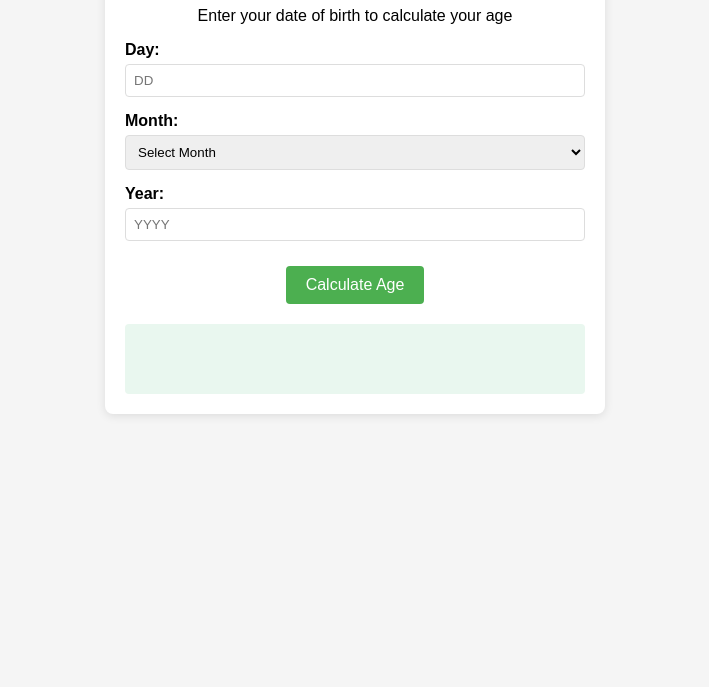
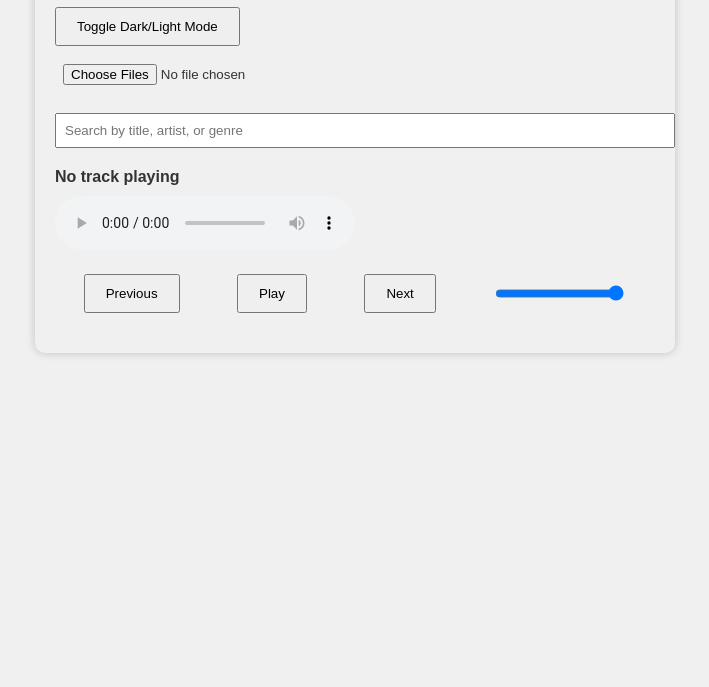
Before and after one commit to KN-DEEPIKA/codealpha_tasks, a plain HTML site: page index.html in a window 1280 px wide. Shown: the part 113-800 px from the top of the page, without its empty margins (285-994 px from the left). Drawn offline with Linux system fonts and the light colour scheme.

Commit message:
Add files via upload

```diff
--- a/index.html
+++ b/index.html
@@ -3,178 +3,210 @@
 <head>
     <meta charset="UTF-8">
     <meta name="viewport" content="width=device-width, initial-scale=1.0">
-    <title>Age Calculator</title>
-
-    </head>
+    <title>Music Player</title>
     <style>
-
         body {
             font-family: Arial, sans-serif;
-            max-width: 500px;
+            margin: 0;
+            padding: 20px;
+            transition: background-color 0.3s, color 0.3s;
+        }
+        .light-mode {
+            background-color: #f0f0f0;
+            color: #333;
+        }
+        .dark-mode {
+            background-color: #222;
+            color: #fff;
+        }
+        .player-container {
+            max-width: 600px;
             margin: 0 auto;
             padding: 20px;
-            text-align: center;
-            background-color: #f5f5f5;
+            border-radius: 10px;
+            box-shadow: 0 0 10px rgba(0, 0, 0, 0.2);
         }
-        h1 {
-            color: #333;
+        .controls {
+            display: flex;
+            justify-content: space-around;
+            margin: 20px 0;
         }
-        .calculator {
-            background-color: white;
-            padding: 20px;
-            border-radius: 8px;
-            box-shadow: 0 2px 10px rgba(0, 0, 0, 0.1);
+        .playlist {
+            max-height: 200px;
+            overflow-y: auto;
+            margin-top: 20px;
         }
-        .input-group {
-            margin-bottom: 15px;
-            text-align: left;
+        .playlist-item {
+            padding: 10px;
+            cursor: pointer;
+            border-bottom: 1px solid #ccc;
         }
-        label {
-            display: block;
-            margin-bottom: 5px;
+        .playlist-item:hover {
+            background-color: #e0e0e0;
+        }
+        .dark-mode .playlist-item:hover {
+            background-color: #333;
+        }
+        input[type="file"], input[type="text"] {
+            margin: 10px 0;
+            width: 100%;
+            padding: 8px;
+        }
+        button {
+            padding: 10px 20px;
+            cursor: pointer;
+        }
+        .current-track {
+            margin: 10px 0;
             font-weight: bold;
         }
-        input, select {
-            width: 100%;
-            padding: 8px;
-            border: 1px solid #ddd;
-            border-radius: 4px;
-            box-sizing: border-box;
-        }
-        button {
-            background-color: #4CAF50;
-            color: white;
-            border: none;
-            padding: 10px 20px;
-            border-radius: 4px;
-            cursor: pointer;
-            font-size: 16px;
-            margin-top: 10px;
-        }
-        button:hover {
-            background-color: #45a049;
-        }
-        #result {
-            margin-top: 20px;
-            font-size: 18px;
-            font-weight: bold;
-            min-height: 50px;
-            padding: 10px;
-            border-radius: 4px;
-            background-color: #e9f7ef;
-        }
-        .error {
-            color: red;
-            font-size: 14px;
-            margin-top: 5px;
-        }
-
     </style>
-<body>
-    <div class="calculator">
-        <h1>Age Calculator</h1>
-        <p>Enter your date of birth to calculate your age</p>
-
-        <div class="input-group">
-            <label for="day">Day:</label>
-            <input type="number" id="day" min="1" max="31" placeholder="DD">
-            <div id="day-error" class="error"></div>
+</head>
+<body class="light-mode">
+    <div class="player-container">
+        <h1>Music Player</h1>
+        <button id="theme-toggle">Toggle Dark/Light Mode</button>
+        <input type="file" id="music-upload" accept="audio/*" multiple>
+        <input type="text" id="search" placeholder="Search by title, artist, or genre">
+        <div class="current-track" id="current-track">No track playing</div>
+        <audio id="audio-player" controls></audio>
+        <div class="controls">
+            <button id="prev">Previous</button>
+            <button id="play-pause">Play</button>
+            <button id="next">Next</button>
+            <input type="range" id="volume" min="0" max="1" step="0.1" value="1">
         </div>
-
-        <div class="input-group">
-            <label for="month">Month:</label>
-            <select id="month">
-                <option value="">Select Month</option>
-                <option value="0">January</option>
-                <option value="1">February</option>
-                <option value="2">March</option>
-                <option value="3">April</option>
-                <option value="4">May</option>
-                <option value="5">June</option>
-                <option value="6">July</option>
-                <option value="7">August</option>
-                <option value="8">September</option>
-                <option value="9">October</option>
-                <option value="10">November</option>
-                <option value="11">December</option>
-            </select>
-            <div id="month-error" class="error"></div>
-        </div>
-
-        <div class="input-group">
-            <label for="year">Year:</label>
-            <input type="number" id="year" min="1900" max="2099" placeholder="YYYY">
-            <div id="year-error" class="error"></div>
-        </div>
-
-        <button onclick="calculateAge()">Calculate Age</button>
-
-        <div id="result"></div>
+        <div class="playlist" id="playlist"></div>
     </div>
 
     <script>
-        function calculateAge() {
-            // Clear previous errors and result
-            document.getElementById('day-error').textContent = '';
-            document.getElementById('month-error').textContent = '';
-            document.getElementById('year-error').textContent = '';
-            document.getElementById('result').textContent = '';
+        const audioPlayer = document.getElementById('audio-player');
+        const playPauseBtn = document.getElementById('play-pause');
+        const prevBtn = document.getElementById('prev');
+        const nextBtn = document.getElementById('next');
+        const volumeSlider = document.getElementById('volume');
+        const playlistEl = document.getElementById('playlist');
+        const currentTrackEl = document.getElementById('current-track');
+        const musicUpload = document.getElementById('music-upload');
+        const searchInput = document.getElementById('search');
+        const themeToggle = document.getElementById('theme-toggle');
 
-            // Get input values
-            const day = document.getElementById('day').value;
-            const month = document.getElementById('month').value;
-            const year = document.getElementById('year').value;
+        let playlist = [];
+        let currentTrackIndex = -1;
+        let isPlaying = false;
 
-            // Validate inputs
-            let isValid = true;
+        // Mock metadata for uploaded files
+        function extractMetadata(file, index) {
+            return {
+                title: file.name.split('.')[0],
+                artist: 'Unknown Artist',
+                genre: 'Unknown Genre',
+                file: file,
+                index: index
+            };
+        }
 
-            if (!day || day < 1 || day > 31) {
-                document.getElementById('day-error').textContent = 'Please enter a valid day (1-31)';
-                isValid = false;
+        // Add track to playlist UI
+        function addToPlaylistUI(track) {
+            const div = document.createElement('div');
+            div.classList.add('playlist-item');
+            div.dataset.index = track.index;
+            div.textContent = `${track.title} - ${track.artist} (${track.genre})`;
+            div.addEventListener('click', () => {
+                playTrack(track.index);
+            });
+            playlistEl.appendChild(div);
+        }
+
+        // Upload music files
+        musicUpload.addEventListener('change', (e) => {
+            playlist = [];
+            playlistEl.innerHTML = '';
+            const files = e.target.files;
+            for (let i = 0; i < files.length; i++) {
+                const track = extractMetadata(files[i], i);
+                playlist.push(track);
+                addToPlaylistUI(track);
             }
+        });
 
-            if (month === '') {
-                document.getElementById('month-error').textContent = 'Please select a month';
-                isValid = false;
+        // Play track
+        function playTrack(index) {
+            if (index < 0 || index >= playlist.length) return;
+            currentTrackIndex = index;
+            const track = playlist[index];
+            audioPlayer.src = URL.createObjectURL(track.file);
+            audioPlayer.play().catch((error) => {
+                console.error('Error playing audio:', error);
+                currentTrackEl.textContent = 'Error playing track';
+            });
+            isPlaying = true;
+            playPauseBtn.textContent = 'Pause';
+            currentTrackEl.textContent = `${track.title} - ${track.artist} (${track.genre})`;
+        }
+
+        // Play/Pause button
+        playPauseBtn.addEventListener('click', () => {
+            if (isPlaying) {
+                audioPlayer.pause();
+                isPlaying = false;
+                playPauseBtn.textContent = 'Play';
+            } else if (audioPlayer.src) {
+                audioPlayer.play().catch((error) => {
+                    console.error('Error playing audio:', error);
+                    currentTrackEl.textContent = 'Error playing track';
+                });
+                isPlaying = true;
+                playPauseBtn.textContent = 'Pause';
             }
+        });
 
-            if (!year || year < 1900 || year > new Date().getFullYear()) {
-                document.getElementById('year-error').textContent = `Please enter a valid year (1900-${new Date().getFullYear()})`;
-                isValid = false;
+        // Previous track
+        prevBtn.addEventListener('click', () => {
+            if (currentTrackIndex > 0) {
+                playTrack(currentTrackIndex - 1);
             }
+        });
 
-            if (!isValid) return;
+        // Next track
+        nextBtn.addEventListener('click', () => {
+            if (currentTrackIndex < playlist.length - 1) {
+                playTrack(currentTrackIndex + 1);
+            }
+        });
 
-            // Create date object (months are 0-indexed in JavaScript)
-            const birthDate = new Date(year, month, day);
+        // Volume control
+        volumeSlider.addEventListener('input', () => {
+            audioPlayer.volume = volumeSlider.value;
+        });
 
-            // Validate the date (in case of invalid dates like Feb 30)
-            if (birthDate.getDate() != day || birthDate.getMonth() != month || birthDate.getFullYear() != year) {
-                document.getElementById('result').textContent = 'Invalid date! Please check your inputs.';
-                document.getElementById('result').style.backgroundColor = '#ffebee';
-                return;
+        // Auto-play next track
+        audioPlayer.addEventListener('ended', () => {
+            if (currentTrackIndex < playlist.length - 1) {
+                playTrack(currentTrackIndex + 1);
+            } else {
+                isPlaying = false;
+                playPauseBtn.textContent = 'Play';
+                currentTrackEl.textContent = 'No track playing';
             }
+        });
 
-            // Calculate age
-            const today = new Date();
-            let age = today.getFullYear() - birthDate.getFullYear();
-            const monthDiff = today.getMonth() - birthDate.getMonth();
+        // Search functionality
+        searchInput.addEventListener('input', (e) => {
+            const query = e.target.value.toLowerCase();
+            playlistEl.innerHTML = '';
+            playlist.filter(track =>
+                track.title.toLowerCase().includes(query) ||
+                track.artist.toLowerCase().includes(query) ||
+                track.genre.toLowerCase().includes(query)
+            ).forEach(track => addToPlaylistUI(track));
+        });
 
-            // Adjust age if birthday hasn't occurred yet this year
-            if (monthDiff < 0 || (monthDiff === 0 && today.getDate() < birthDate.getDate())) {
-                age--;
-            }
-
-            // Display result
-            const resultElement = document.getElementById('result');
-            if (age >= 0) {
-                resultElement.textContent = `You are ${age} years old.`;
-                resultElement.style.backgroundColor = '#e9f7ef';
-            } else {
-                resultElement.textContent = 'Invalid date! You cannot be born in the future.';
-                resultElement.style.backgroundColor = '#ffebee';
-            }
-        }
+        // Theme toggle
+        themeToggle.addEventListener('click', () => {
+            document.body.classList.toggle('light-mode');
+            document.body.classList.toggle('dark-mode');
+        });
     </script>
 </body>
 </html>
```
